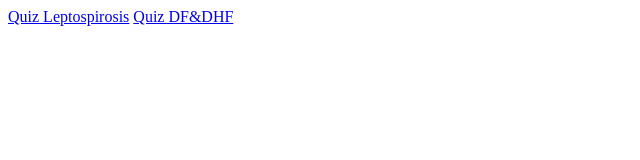
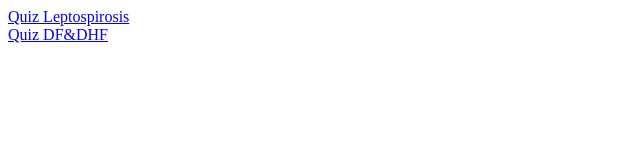
Before and after one commit to fluardi/fluardi.github.io, a plain HTML site: page index.html in a window 1280 px wide. Shown: the whole page, without its empty margins (0-640 px from the left). Drawn offline with Linux system fonts and the light colour scheme.

Commit message:
Update index.html

```diff
--- a/index.html
+++ b/index.html
@@ -7,7 +7,7 @@
     <title>Fluardi.github.io</title>
 </head>
 <body>
-<a href="Quiz IPD/Leptospirosis.html">Quiz Leptospirosis</a>
+<a href="Quiz IPD/Leptospirosis.html">Quiz Leptospirosis</a><br>
 <a href="Quiz anak/DF&DHF.html">Quiz DF&DHF</a>
 </body>
 </html>
```
